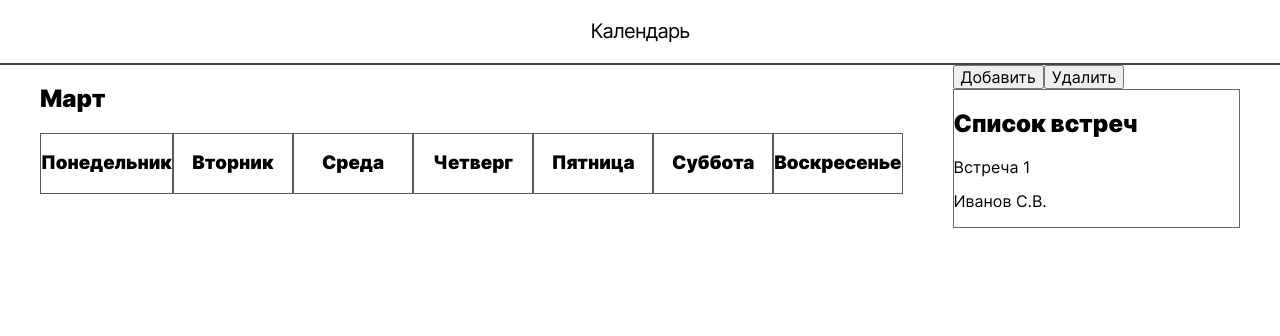
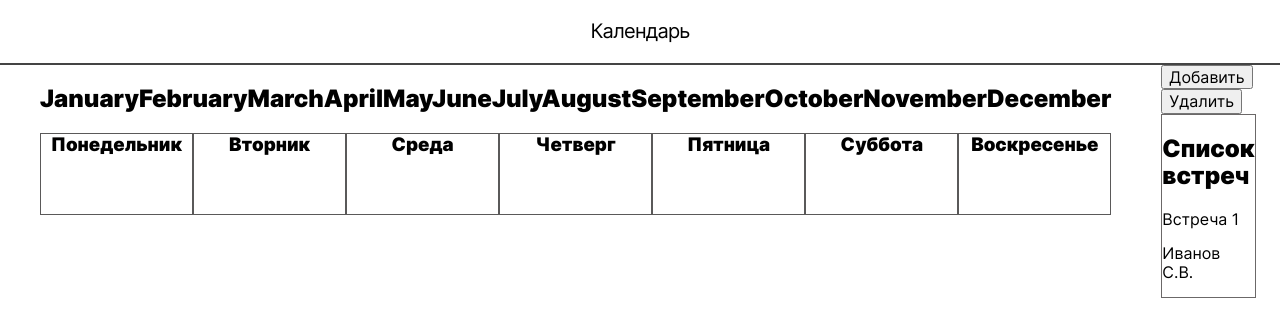
Before and after one commit to IllarionCorp/test-task-frontend, a React (Create React App) app: page / in a window 1280 px wide. Shown: the top 336 px of the page. Built offline with nearby package versions, Linux system fonts and the light colour scheme.

Commit message:
смена компа

```diff
--- a/package.json
+++ b/package.json
@@ -6,8 +6,10 @@
     "@testing-library/jest-dom": "^5.16.2",
     "@testing-library/react": "^12.1.4",
     "@testing-library/user-event": "^13.5.0",
+    "moment": "^2.29.1",
     "react": "^17.0.2",
     "react-dom": "^17.0.2",
+    "react-router-dom": "^6.2.2",
     "react-scripts": "5.0.0",
     "web-vitals": "^2.1.4"
   },
--- a/src/components/App/App.js
+++ b/src/components/App/App.js
@@ -1,15 +1,28 @@
-import React from "react";
+import React, { useState } from "react";
 import Header from "../Header/Header";
 import Main from "../Main/Main";
 import './App.css';
 import weekDays from '../../utils/week-days';
-import months from "../../utils/months";
+import ruMonths from "../../utils/months";
+import moment from "moment";
+import { Route, Routes } from "react-router-dom";
+
+moment.locale('ru');
+const momentLocal = moment.updateLocale('ru', {week: {dow: 1}});
+console.log(moment())
 
 export default function App() {
+    const enMonths = momentLocal.monthsShort();
+    const months = {en: enMonths, ru: ruMonths};
+
     return (
         <>
             <Header />
-            <Main weekDays={weekDays} months={months} />
+            <Routes>
+                <Route path="/" element={
+                    <Main weekDays={weekDays} months={months} month={momentLocal.months()}/>
+                } />
+            </Routes>
         </>
     );
 }
--- a/src/components/Calendar/Calendar.js
+++ b/src/components/Calendar/Calendar.js
@@ -5,30 +5,18 @@ import './Calendar.css';
 
 
 export default function Calendar(props) {
-    const date = new Date();
-    const monthsArr = props.months;
-    const [month, setMonth] = React.useState('');
+    const months = props.months;
+    const ruMonthsArr = months.ru
     const [isVisible, setIsVisible] = React.useState(false);
-
-    const monthNow = () => {
-        for (let i = 0; i < monthsArr.length; i++) {
-           if (i === date.getMonth()) {
-                setMonth(monthsArr[i]);
-            }
-        }
-    }
-
-    React.useEffect(() => {
-        monthNow();
-    }, [])
 
     return (
         <section className='calendar'>
             <nav className='calendar__nav'>
-                <h2 className="calendar__month-active" onMouseEnter={() => setIsVisible(true)} onMouseLeave={() => setIsVisible(false)}>{month}
+                <h2 className="calendar__month-active" onMouseEnter={() => setIsVisible(true)} onMouseLeave={() => setIsVisible(false)}>
+                    {props.month}
                     <ul className={`months-menu  ${isVisible ? 'months-menu_visible' : ''}`} >
                         {
-                                monthsArr.map((month, id) => {
+                                ruMonthsArr.map((month, id) => {
                                     return (
                                         <div key={id}>
                                             <a href='#' className='calendar__month'>{month}</a>
--- a/src/components/CalendarCell/CalendarCell.css
+++ b/src/components/CalendarCell/CalendarCell.css
@@ -4,4 +4,7 @@
 
 .calendar-cell__title {
     text-align: center;
+    margin: 0;
+    min-width: 140px;
+    min-height: 80px;
 }
--- a/src/components/Main/Main.js
+++ b/src/components/Main/Main.js
@@ -5,7 +5,7 @@ import './Main.css';
 export default function Main(props) {
     return (
         <main className='main'>
-            <Calendar weekDays={props.weekDays} months={props.months} />
+            <Calendar weekDays={props.weekDays} months={props.months} month={props.month} />
             <Toolbar />
         </main>
     );
--- a/src/index.js
+++ b/src/index.js
@@ -3,10 +3,13 @@ import ReactDOM from 'react-dom';
 import './index.css';
 import App from './components/App/App';
 import reportWebVitals from './reportWebVitals';
+import { BrowserRouter } from 'react-router-dom';
 
 ReactDOM.render(
   <React.StrictMode>
-    <App />
+    <BrowserRouter>
+      <App />
+    </BrowserRouter>
   </React.StrictMode>,
   document.querySelector('.app')
 );
```
Also changed, not shown: 1 other file (tests, documents, lock files or other folders).
